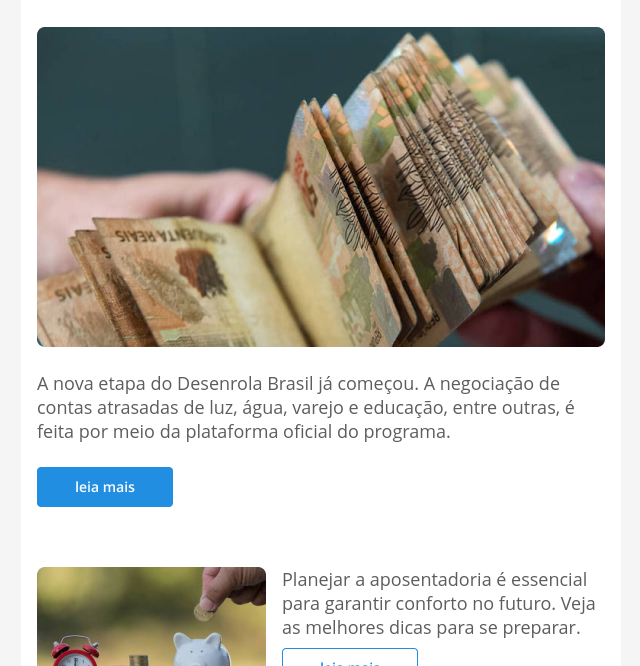
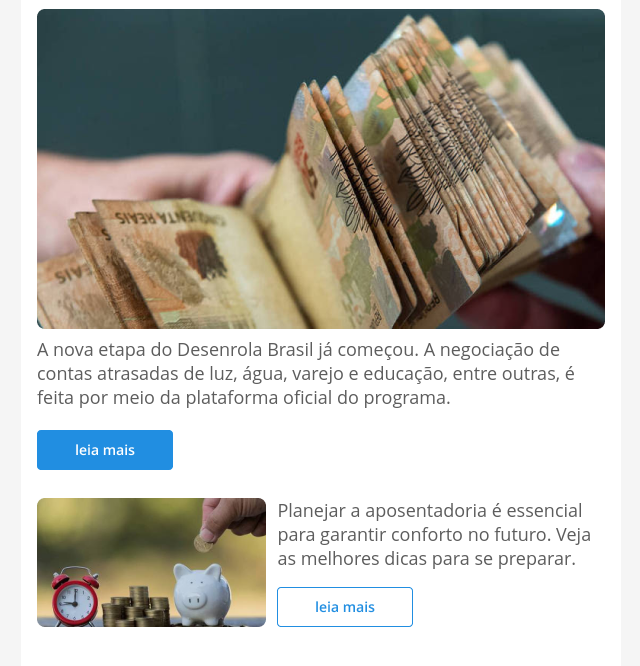
Before and after one commit to lurecordtv/r7emponto.github.io, a plain HTML site: page index.html in a window 1280 px wide. Shown: the part 322-988 px from the top of the page, without its empty margins (319-959 px from the left). Drawn offline with Linux system fonts and the light colour scheme.

Commit message:
Modo Adaptativo - Poc 2
- Ajustes de espaçamentos entre elementos

```diff
--- a/index.html
+++ b/index.html
@@ -148,7 +148,7 @@
                   </table>
                   <!--heroimage-->
                   <!--$headers-title-->
-                  <table width="100%" cellpadding="0" cellspacing="0" border="0" bgcolor="ffffff">
+                  <table width="100%" height="0" cellpadding="0" cellspacing="0" border="0" bgcolor="ffffff">
                     <tr>
                       <td align="center" valign="top">
                         <table width="568" cellpadding="0" cellspacing="0" border="0" class="container" bgcolor="ffffff">
@@ -163,103 +163,59 @@
                   </table>
                   <!--$headers-title-->
                   <!--contentblock_hero-1_column-->
-                  <table width="600" cellpadding="0" cellspacing="0" border="0" bgcolor="#FFFFFF">
+                  <table width="600" height="489" cellpadding="0" cellspacing="0" border="0" bgcolor="#FFFFFF">
                     <tr>
-                      <td height="5" style="font-size:10px; line-height:10px;">
-                        <p>&nbsp;</p>
+                      <td align="center" valign="middle">
+                        <table width="568" height="465" cellpadding="0" cellspacing="0" border="0" class="container">
+                          <tr>
+                            <td width="568" height="328" align="center" valign="top">
+                              <img src="image/heroimage_16-9.png" width="568" height="320" alt="R7">
                             </td>
                           </tr>
-                    <tr>
-                      <td align="center" valign="top">
-
-                          <table width="568" cellpadding="0" cellspacing="0" border="0" class="container">
-                            <tr>
-                              <td width="100%" height="auto" align="center" valign="middle">
-                                <img src="image/heroimage_16-9.png" width="100%" height="auto" alt="R7">
-                              </td>
-                            </tr>
-                            <tr>
-                              <td height="8" style="font-size:8px; line-height:8px;">
-                                <p>&nbsp;</p>
-                              </td>
                     </tr>
                     <tr>
                       <td width="568" align="left" valign="top">
                         <div style="width:568px; font-size:18px;font-family:Open Sans,arial,helvetica,sans-serif;color:white;font-weight:500; color:#5D5D5D;">A nova etapa do Desenrola Brasil já começou. A negociação de contas atrasadas de luz, água, varejo e educação, entre outras, é feita por meio da plataforma oficial do programa.</div>
                       </td>
                     </tr>
-                            <td height="8" style="font-size:8px; line-height:8px;">
-                              <p>&nbsp;</p>
-                            </td>
+
               </tr>
               <tr>
-                      <td width="320" align="left" valign="middle">
-
+                <td width="568" align="left" valign="middle">
                   <img src="image/button_primary.png" width="136" height="40" alt="leia">
-
                 </td>
               </tr>
             </table>
             </a>
           </td>
         </tr>
-              <tr>
-                <td height="5" style="font-size:10px; line-height:10px;">
-                  <p>&nbsp;</p>
-                </td>
-              </tr>
+
       </table>
       <!--contentblock_hero-1_column-->
-
-
-
       <!--contentblock-1_column-->
-                  <table width="600" cellpadding="0" cellspacing="0" border="0" bgcolor="#FFFFFF">
+      <table width="600" height="153" cellpadding="0" cellspacing="0" border="0" bgcolor="#FFFFFF">
         <tr>
-                      <td height="5" style="font-size:10px; line-height:10px;">
-                        <p>&nbsp;</p>
-                      </td>
-                    </tr>
+          <td align="center" valign="middle">
+            <table width="568" heigth="153" cellpadding="0" cellspacing="0" border="0" class="container">
               <tr>
-                      <td align="center" valign="top">
-
-                          <table width="568" heigth="129" cellpadding="0" cellspacing="0" border="0" class="container">
-                            <tr>
-                              <td width="229" height="auto" align="left" valign="middle">
+                <td width="237" height="auto" align="left" valign="middle">
                   <img src="image/cardimage.png" width="229" height="auto" alt="R7">
                 </td>
-                              <td width="323" align="left" valign="top">
-                                <div style="width:323px; height:81px; font-size:18px;font-family:Open Sans,arial,helvetica,sans-serif;color:white;font-weight:500; color:#5D5D5D;">Planejar a aposentadoria é essencial para garantir conforto no futuro. Veja as melhores dicas para se preparar.</div>
+                <td width="323" height="auto" align="left" valign="top">
+                  <div style="width:323px; height:89px; font-size:18px;font-family:Open Sans,arial,helvetica,sans-serif;color:white;font-weight:500; color:#5D5D5D;">Planejar a aposentadoria é essencial para garantir conforto no futuro. Veja as melhores dicas para se preparar.</div>
                   <img src="image/button_tertiary.png" width="136" height="40" alt="leia">
                 </td>
               </tr>
-
-                            <tr>
-
+              <tr></tr>
         </tr>
-
-                    </tr>
-                    <tr>
-                      <td width="320" align="left" valign="middle">
-
-
-                      </td>
-                    </tr>
+        <tr></tr>
       </table>
       </a>
       </td>
       </tr>
-              <tr>
-                <td height="5" style="font-size:10px; line-height:10px;">
-                  <p>&nbsp;</p>
-                </td>
-              </tr>
+      <tr></tr>
       </table>
       <!--contentblock-1_column-->
-
-
-
-
       <!--redesocial-->
       <table width="600" cellpadding="0" cellspacing="0" border="0" bgcolor="#FFFFFF">
         <tr>
```
Lines whose indentation alone changed are shown as unchanged.
